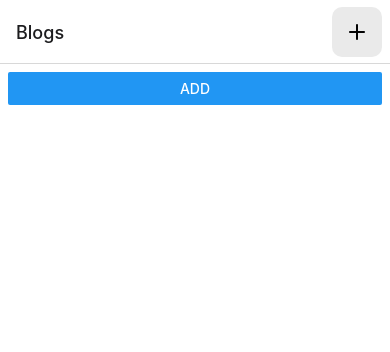
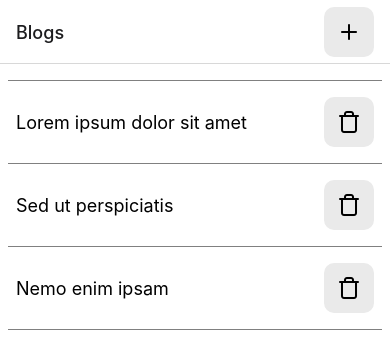
Before and after one commit to Sergei29/react-native-expo-training, a React Native app: screen /Home in a window 390 px wide. Shown: the top 352 px of the page. Built offline with nearby package versions, Linux system fonts and the light colour scheme.

Commit message:
feat: create blogpost

```diff
--- a/src/components/AddNewButon.tsx
+++ b/src/components/AddNewButon.tsx
@@ -20,7 +20,7 @@ const AddNewButon = (): JSX.Element => {
 
 const styles = StyleSheet.create({
   button: {
-    marginRight: 8,
+    marginRight: 16,
   },
 });
 
--- a/src/constants/index.ts
+++ b/src/constants/index.ts
@@ -3,3 +3,24 @@ export const pageStyles = {
   flex: 1,
   padding: 8,
 } as const;
+
+export const mockBlogList = [
+  {
+    id: "abc123",
+    title: "Lorem ipsum dolor sit amet",
+    content:
+      "Duis aute irure dolor in reprehenderit in voluptate velit esse cillum dolore eu fugiat nulla pariatur",
+  },
+  {
+    id: "abc324",
+    title: "Sed ut perspiciatis",
+    content:
+      "Neque porro quisquam est, qui dolorem ipsum quia dolor sit amet, consectetur, adipisci velit, sed quia non numquam eius modi tempora incidunt ut labore et dolore magnam aliquam quaerat voluptatem",
+  },
+  {
+    id: "abc456",
+    title: "Nemo enim ipsam",
+    content:
+      "Quis autem vel eum iure reprehenderit qui in ea voluptate velit esse quam ",
+  },
+];
--- a/src/context/BlogContext.ts
+++ b/src/context/BlogContext.ts
@@ -1,6 +1,7 @@
 import React, { useContext, Reducer } from "react";
 
 import { BlogPost, Action } from "../types";
+import { mockBlogList } from "../constants";
 import { createDataContext } from "./createDataContext";
 
 const getId = () => Math.floor(Math.random() * 999999).toString();
@@ -23,7 +24,11 @@ const blogReducer: Reducer<Context["data"], { type: string; payload?: any }> = (
     case ACTION.ADD_BLOGPOST:
       return [
         ...state,
-        { id: getId(), title: `BlogPost #${state.length + 1}` },
+        {
+          id: getId(),
+          title: action.payload.title,
+          content: action.payload.content,
+        },
       ];
     case ACTION.DELETE_BLOGPOST:
       return state.filter((item) => item.id !== action.payload);
@@ -34,8 +39,15 @@ const blogReducer: Reducer<Context["data"], { type: string; payload?: any }> = (
 };
 
 const generateActions = (dispatch: React.Dispatch<Action>) => ({
-  addBlogPost: () => {
-    dispatch({ type: ACTION.ADD_BLOGPOST });
+  addBlogPost: (
+    createPayload: Omit<BlogPost, "id"> & { onSuccess: () => void }
+  ) => {
+    const { onSuccess, ...data } = createPayload;
+    try {
+      // not much useful here, but if we make an async call, good idea to implement it.
+      dispatch({ type: ACTION.ADD_BLOGPOST, payload: data });
+      onSuccess();
+    } catch (error) {}
   },
   deleteBlogPost: (id: string) => {
     dispatch({ type: ACTION.DELETE_BLOGPOST, payload: id });
@@ -45,7 +57,7 @@ const generateActions = (dispatch: React.Dispatch<Action>) => ({
 export const { Context, Provider } = createDataContext(
   blogReducer,
   generateActions,
-  []
+  [...mockBlogList]
 );
 
 export const useBlogContext = () => {
--- a/src/screens/CreateScreen.tsx
+++ b/src/screens/CreateScreen.tsx
@@ -19,13 +19,13 @@ const CreateScreen = (): JSX.Element => {
   const [title, setTitle] = useState("");
   const [content, setContent] = useState("");
   const { navigate } = useNavigation();
+  const { addBlogPost } = useBlogContext();
 
   const handleSubmit = () => {
     if (!isFormValid({ title, content })) {
       return;
     }
-    //create new blog post
-    navigate("Home" as never);
+    addBlogPost({ title, content, onSuccess: () => navigate("Home" as never) });
   };
   return (
     <View style={styles.container}>
--- a/src/screens/IndexScreen.tsx
+++ b/src/screens/IndexScreen.tsx
@@ -52,7 +52,6 @@ const HomeScreen = (): JSX.Element => {
 
   return (
     <View style={styles.screen}>
-      <Button title="Add" onPress={addBlogPost} />
       <FlatList
         style={styles.list}
         data={state}
--- a/src/screens/ShowScreen.tsx
+++ b/src/screens/ShowScreen.tsx
@@ -23,6 +23,7 @@ const ShowScreen = (): JSX.Element => {
   return (
     <View style={styles.container}>
       <Text style={styles.title}>{found.title}</Text>
+      <Text style={styles.content}>{found.content}</Text>
     </View>
   );
 };
@@ -39,6 +40,13 @@ const styles = StyleSheet.create({
   title: {
     fontSize: 24,
     marginTop: 30,
+    textDecorationStyle: "solid",
+    textDecorationLine: "underline",
+    textDecorationColor: "grey",
+  },
+  content: {
+    fontSize: 18,
+    marginTop: 16,
   },
 });
 
--- a/src/types/index.ts
+++ b/src/types/index.ts
@@ -8,6 +8,7 @@ export type RootStackParamList = {
 export interface BlogPost {
   id: string;
   title: string;
+  content: string;
 }
 
 export interface Action<P = any> {
```
